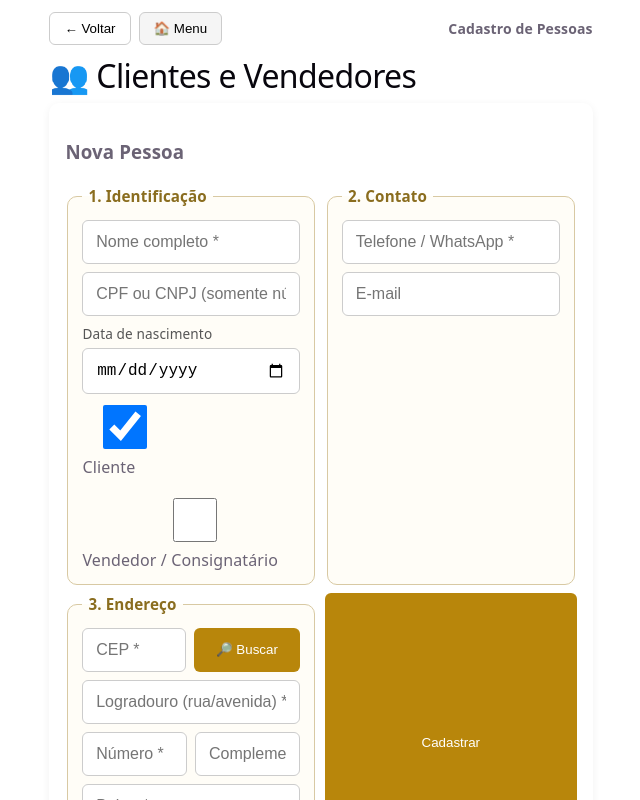
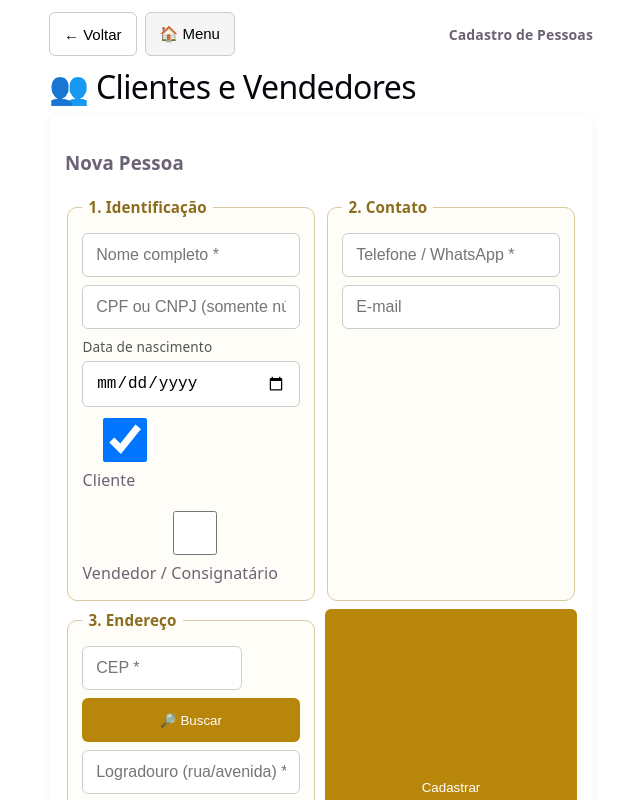
Before and after one commit to Cybercalango/FirstOne, a React (Vite) app: page /pessoas in a window 1280 px wide. Shown: the top 800 px of the page, without its empty margins (319-959 px from the left). Built offline with nearby package versions, Linux system fonts and the light colour scheme; no server answers; the database is empty.

Commit message:
Melhora UX mobile de login, formulários e barra de navegação; registra ponto de pausa do bloco 2.

```diff
--- a/src/Dashboard.css
+++ b/src/Dashboard.css
@@ -90,7 +90,7 @@
 
 .clickable:hover {
   transform: translateY(-3px);
-  box-shadow: 0 6px 18px rgba(0, 0, 0, .12);
+  box-shadow: 0 6px 18px rgba(0,0,0,.12);
 }
 
 .cad-container {
@@ -113,6 +113,7 @@
   border-radius: 8px;
   cursor: pointer;
   min-height: 44px;
+  font-size: 0.96rem;
 }
 
 .tab.active {
@@ -237,6 +238,32 @@
   font-size: 0.85rem;
 }
 
+.person-fieldset {
+  padding: 0.9rem;
+}
+
+.person-cep-row {
+  display: flex;
+  gap: 0.5rem;
+  align-items: center;
+  flex-wrap: wrap;
+}
+
+.person-cep-row button,
+.person-actions button {
+  min-height: 44px;
+}
+
+.person-actions {
+  display: flex;
+  gap: 0.5rem;
+  flex-wrap: wrap;
+}
+
+.person-actions button {
+  flex: 1 1 180px;
+}
+
 @media (min-width: 600px) {
   .dashboard-header {
     flex-direction: row;
--- a/src/Login.css
+++ b/src/Login.css
@@ -4,45 +4,51 @@
   align-items: center;
   min-height: 100vh;
   background: linear-gradient(135deg, #667eea 0%, #764ba2 100%);
+  padding: 1rem;
 }
 
 .login-box {
   background: white;
-  padding: 2rem;
-  border-radius: 8px;
+  padding: 1.4rem;
+  border-radius: 12px;
   box-shadow: 0 4px 6px rgba(0, 0, 0, 0.1);
   width: 100%;
-  max-width: 400px;
+  max-width: 420px;
 }
 
 .login-box h1 {
   text-align: center;
   color: #333;
-  margin-bottom: 1.5rem;
+  margin-bottom: 1.25rem;
+  font-size: clamp(1.8rem, 7vw, 2.6rem);
 }
 
 .login-box form {
   display: flex;
   flex-direction: column;
-  gap: 1rem;
+  gap: 0.9rem;
 }
 
 .login-box input {
-  padding: 0.75rem;
+  width: 100%;
+  padding: 0.8rem 0.9rem;
   border: 1px solid #ddd;
-  border-radius: 4px;
+  border-radius: 8px;
   font-size: 1rem;
+  min-height: 46px;
+  box-sizing: border-box;
 }
 
 .login-box button {
-  padding: 0.75rem;
+  padding: 0.8rem 1rem;
   background: #667eea;
   color: white;
   border: none;
-  border-radius: 4px;
+  border-radius: 8px;
   font-size: 1rem;
   cursor: pointer;
   transition: background 0.3s;
+  min-height: 46px;
 }
 
 .login-box button:hover {
@@ -58,6 +64,7 @@
   text-align: center;
   color: #e74c3c;
   margin-top: 1rem;
+  font-size: 0.92rem;
 }
 
 .toggle-link {
@@ -86,3 +93,14 @@
   margin-bottom: 12px;
   color: #444;
 }
+
+@media (max-width: 480px) {
+  .login-container {
+    padding: 0.75rem;
+  }
+
+  .login-box {
+    padding: 1.15rem;
+    border-radius: 10px;
+  }
+}
--- a/src/components/BackBar.jsx
+++ b/src/components/BackBar.jsx
@@ -8,12 +8,20 @@ export default function BackBar({ title }) {
   const navigate = useNavigate();
 
   return (
-    <div className="back-bar" style={{ display: 'flex', alignItems: 'center', gap: 8, marginBottom: 12 }}>
+    <div className="back-bar" style={{ display: 'flex', flexWrap: 'wrap', alignItems: 'center', gap: 8, marginBottom: 12 }}>
       <button
         type="button"
         onClick={() => navigate(-1)}
         className="btn-back"
-        style={{ padding: '8px 14px', borderRadius: 6, border: '1px solid #ccc', background: '#fff', cursor: 'pointer' }}
+        style={{
+          padding: '10px 14px',
+          minHeight: 44,
+          borderRadius: 6,
+          border: '1px solid #ccc',
+          background: '#fff',
+          cursor: 'pointer',
+          fontSize: 15,
+        }}
       >
         ← Voltar
       </button>
@@ -21,7 +29,15 @@ export default function BackBar({ title }) {
         type="button"
         onClick={() => navigate('/')}
         className="btn-home"
-        style={{ padding: '8px 14px', borderRadius: 6, border: '1px solid #ccc', background: '#f5f5f5', cursor: 'pointer' }}
+        style={{
+          padding: '10px 14px',
+          minHeight: 44,
+          borderRadius: 6,
+          border: '1px solid #ccc',
+          background: '#f5f5f5',
+          cursor: 'pointer',
+          fontSize: 15,
+        }}
       >
         🏠 Menu
       </button>
```
Also changed, not shown: 1 other file (tests, documents, lock files or other folders).
